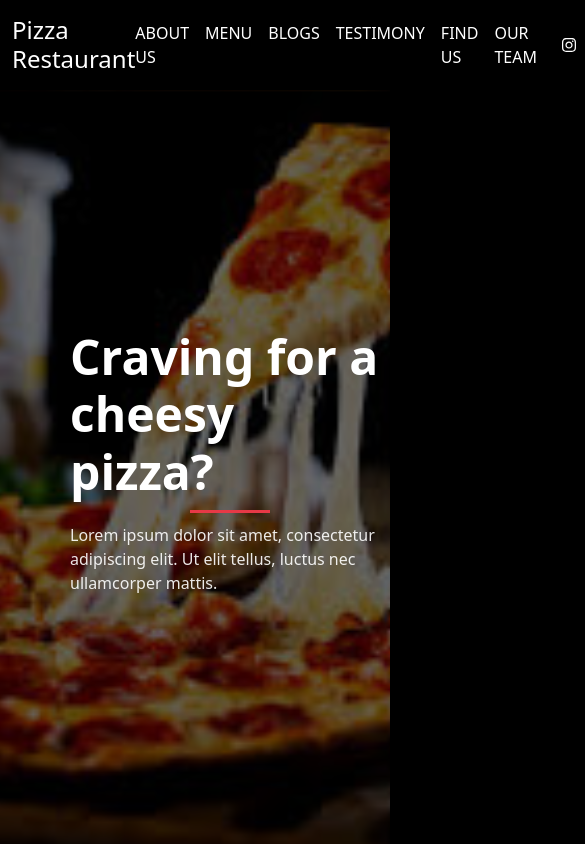
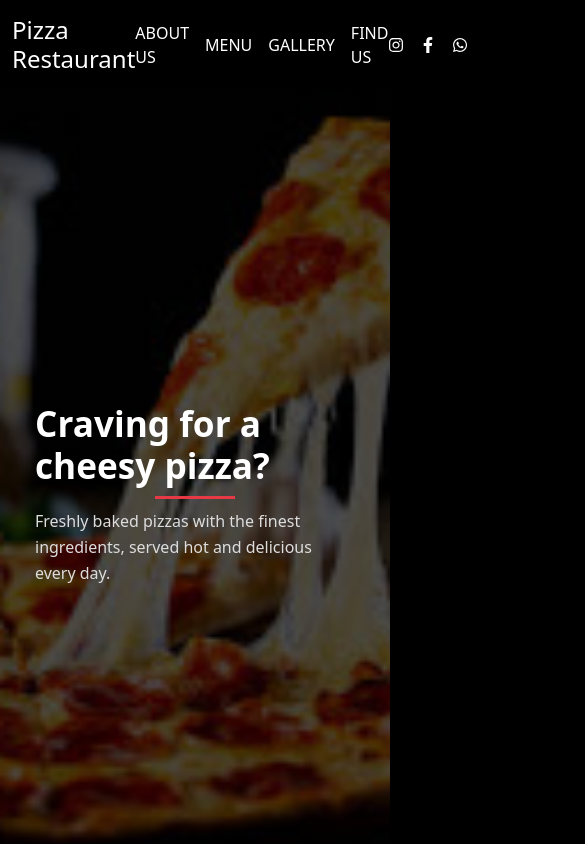
Before and after one commit to akhssm/Pizza-Restaurant, a React (Vite) app: page / in a window 390 px wide. Shown: the top 844 px of the page, 585 px wide, since content can reach past the window. Built offline with nearby package versions, Linux system fonts and the light colour scheme.

Commit message:
Made changes according to requirements

```diff
--- a/src/components/CarouselSection.jsx
+++ b/src/components/CarouselSection.jsx
@@ -1,26 +1,39 @@
-import pizza from "../assets/image-6.jpg";
+import img1 from "../assets/image-1.jpg";
+import img2 from "../assets/image-2.jpg";
+import img3 from "../assets/image-3.jpg";
+import img4 from "../assets/image-4.jpg";
+import img5 from "../assets/image-5.jpg";
 
 const CarouselSection = () => {
   return (
-    <section className="py-5">
+    <section className="py-5" aria-label="Food carousel">
       <div className="container">
         <div className="section-title">
           <h2>Carousel</h2>
           <div className="red-line"></div>
         </div>
-      </div>
 
-      <div style={{ width: "100%" }}>
-        <img
-          src={pizza}
-          alt="Pizza Carousel"
-          style={{
-            width: "100%",
-            height: "380px",
-            objectFit: "cover",
-            display: "block",
-          }}
-        />
+        <div
+          id="pizzaCarousel"
+          className="carousel slide"
+          data-bs-ride="carousel"
+        >
+          <div className="carousel-inner">
+            {[img1, img2, img3, img4, img5].map((img, index) => (
+              <div
+                key={index}
+                className={`carousel-item ${index === 0 ? "active" : ""}`}
+              >
+                <img
+                  src={img}
+                  className="d-block w-100"
+                  alt={`Pizza slide ${index + 1}`}
+                  style={{ height: "380px", objectFit: "cover" }}
+                />
+              </div>
+            ))}
+          </div>
+        </div>
       </div>
     </section>
   );
--- a/src/components/FindUs.jsx
+++ b/src/components/FindUs.jsx
@@ -1,5 +1,3 @@
-import mapImage from "../assets/image-8.png";
-
 const FindUs = () => {
   return (
     <section id="contact" className="py-5">
@@ -10,14 +8,21 @@ const FindUs = () => {
         </div>
 
         <div className="row align-items-center">
-          <div className="col-md-6">
-            <p>Lorem ipsum is simply dummy text.</p>
+          <address className="col-md-6">
             <p>📍 New York, USA</p>
             <p>📞 +1 234 567 890</p>
-          </div>
+          </address>
 
           <div className="col-md-6">
-            <img src={mapImage} className="img-fluid rounded" />
+            <iframe
+              title="Restaurant Location"
+              src="https://www.google.com/maps/embed?pb=!1m18!1m12!1m3!1d3021.819987379086!2d-73.9851306845943!3d40.75889617932645"
+              width="100%"
+              height="300"
+              style={{ border: 0 }}
+              allowFullScreen=""
+              loading="lazy"
+            ></iframe>
           </div>
         </div>
       </div>
--- a/src/components/Gallery.jsx
+++ b/src/components/Gallery.jsx
@@ -6,7 +6,14 @@ import drink from "../assets/image-5.jpg";
 import bread from "../assets/image-2.jpg";
 
 const Gallery = () => {
-  const images = [pizza, bread1, bread2, salad, drink, bread];
+  const images = [
+    { src: pizza, alt: "Cheese pizza" },
+    { src: bread1, alt: "Garlic bread" },
+    { src: bread2, alt: "Cheese bread" },
+    { src: salad, alt: "Fresh salad" },
+    { src: drink, alt: "Cold drink" },
+    { src: bread, alt: "Buttery bread" },
+  ];
 
   return (
     <section id="gallery" className="py-5">
@@ -16,19 +23,14 @@ const Gallery = () => {
           <div className="red-line"></div>
         </div>
 
-        <div className="row g-3 justify-content-center">
+        <div className="row g-3">
           {images.map((img, index) => (
-            <div
-              key={index}
-              className={
-                index === 5
-                  ? "col-md-4 offset-md-4"
-                  : index >= 3
-                  ? "col-md-6"
-                  : "col-md-4"
-              }
-            >
-              <img src={img} alt="gallery" className="img-fluid rounded" />
+            <div className="col-md-4" key={index}>
+              <img
+                src={img.src}
+                alt={img.alt}
+                className="img-fluid rounded"
+              />
             </div>
           ))}
         </div>
--- a/src/components/Header.jsx
+++ b/src/components/Header.jsx
@@ -1,21 +1,14 @@
 import { FaInstagram, FaFacebookF, FaWhatsapp } from "react-icons/fa";
-
-const navItems = [
-  { label: "ABOUT US", id: "about" },
-  { label: "MENU", id: "menu" },
-  { label: "BLOGS", id: "blogs" },
-  { label: "TESTIMONY", id: "testimony" },
-  { label: "FIND US", id: "contact" },
-  { label: "OUR TEAM", id: "ourteam" },
-];
 
 const Header = () => {
   return (
     <header
+      role="banner"
       style={{
         backgroundColor: "#000",
-        position: "sticky",
+        position: "fixed",
         top: 0,
+        width: "100%",
         zIndex: 1000,
       }}
     >
@@ -24,30 +17,35 @@ const Header = () => {
           Pizza Restaurant
         </h1>
 
-        <nav className="d-flex align-items-center gap-4">
-          <ul className="d-flex gap-3 m-0 p-0 list-unstyled">
-            {navItems.map((item, idx) => (
-              <li key={idx}>
+        <nav aria-label="Primary Navigation" role="navigation">
+          <ul
+            className="d-flex gap-3 m-0 p-0 list-unstyled align-items-center"
+            role="menubar"
+          >
+            {[
+              { label: "ABOUT US", id: "about" },
+              { label: "MENU", id: "menu" },
+              { label: "GALLERY", id: "gallery" },
+              { label: "FIND US", id: "contact" },
+            ].map((item, idx) => (
+              <li key={idx} role="none">
                 <a
                   href={`#${item.id}`}
-                  style={{
-                    color: "#fff",
-                    textDecoration: "none",
-                    fontWeight: 500,
-                  }}
+                  role="menuitem"
+                  style={{ color: "#fff", textDecoration: "none" }}
                 >
                   {item.label}
                 </a>
               </li>
             ))}
           </ul>
+        </nav>
 
-          <div className="d-flex gap-3">
-            <FaInstagram color="#fff" />
-            <FaFacebookF color="#fff" />
-            <FaWhatsapp color="#fff" />
-          </div>
-        </nav>
+        <div className="d-flex gap-3" aria-label="Social media links">
+          <FaInstagram color="#fff" />
+          <FaFacebookF color="#fff" />
+          <FaWhatsapp color="#fff" />
+        </div>
       </div>
     </header>
   );
--- a/src/components/Hero.jsx
+++ b/src/components/Hero.jsx
@@ -2,13 +2,15 @@ import heroPizza from "../assets/image-9.jpeg";
 
 const Hero = () => {
   return (
+    <main role="main">
       <section
         className="hero"
+        role="banner"
         style={{
-        backgroundImage: `linear-gradient(rgba(0,0,0,0.6), rgba(0,0,0,0.6)), url(${heroPizza})`,
+          backgroundImage: `linear-gradient(rgba(0,0,0,0.7), rgba(0,0,0,0.7)), url(${heroPizza})`,
           backgroundSize: "cover",
           backgroundPosition: "center",
-        height: "90vh",
+          height: "100vh",
           display: "flex",
           alignItems: "center",
         }}
@@ -17,11 +19,12 @@ const Hero = () => {
           <h1>Craving for a cheesy pizza?</h1>
           <div className="red-line"></div>
           <p>
-          Lorem ipsum dolor sit amet, consectetur adipiscing elit.
-          Ut elit tellus, luctus nec ullamcorper mattis.
+            Freshly baked pizzas with the finest ingredients, served hot and
+            delicious every day.
           </p>
         </div>
       </section>
+    </main>
   );
 };
 
--- a/src/index.css
+++ b/src/index.css
@@ -3,14 +3,24 @@ body {
   background-color: #000;
   color: #fff;
   font-family: "Poppins", sans-serif;
+  margin: 0;
+  padding: 0;
+}
+
+/* Offset for fixed header */
+body {
+  padding-top: 80px;
 }
 
 .container {
   max-width: 1300px;
 }
 
+/* Global section styling */
 section {
   background-color: #000;
+  padding-left: 15px;
+  padding-right: 15px;
 }
 
 /* Section titles */
@@ -21,6 +31,7 @@ section {
 
 .section-title h2 {
   color: #fff;
+  letter-spacing: 1px;
 }
 
 .red-line {
@@ -43,28 +54,58 @@ section {
 }
 
 .hero p {
-  color: #fff;
-  opacity: 0.9;
+  color: #ddd;
+  line-height: 1.6;
 }
 
-/* Force text to white */
-p,
-h2,
-h6,
-.small {
-  color: #fff !important;
+/* Menu cards */
+.bg-dark {
+  background-color: #1c1c1c !important;
 }
 
-/* Menu card text */
-.bg-dark p {
-  color: #ccc !important;
+.bg-dark h6 {
+  color: #f4c430;
 }
 
-/* Gallery images */
+.bg-dark p {
+  color: #ccc;
+}
+
+/* Gallery */
 #gallery img {
+  width: 100%;
   transition: transform 0.3s ease;
 }
 
 #gallery img:hover {
   transform: scale(1.05);
 }
+
+/* Accessibility: focus & hover */
+a {
+  color: #fff;
+}
+
+a:hover,
+a:focus {
+  color: #e63946;
+  outline: none;
+}
+
+/* Footer */
+footer {
+  font-size: 0.9rem;
+  color: #aaa;
+}
+
+/* Responsive */
+@media (max-width: 768px) {
+  .hero-content {
+    margin-left: 20px;
+    margin-right: 20px;
+  }
+
+  .hero h1 {
+    font-size: 2.2rem;
+  }
+}
```
Lines whose indentation alone changed are shown as unchanged.
